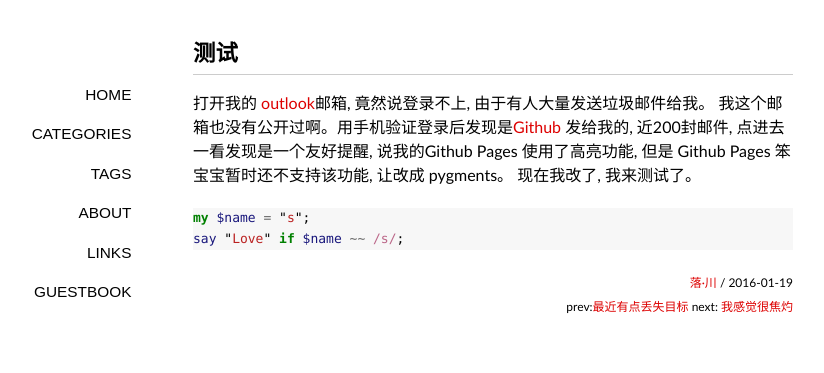
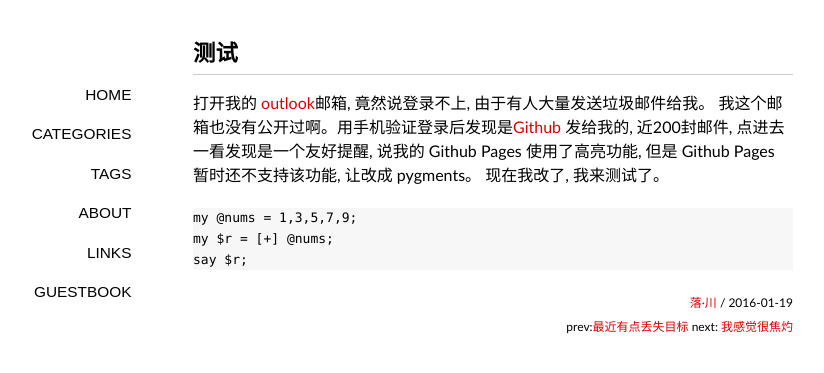
Before and after one commit to ohmyfish/ohmyfish.github.io, a Jekyll site: the page built from _posts/2016-01-19-测试.md, in a window 1280 px wide. Shown: the top 373 px of the page, without its empty margins (147-971 px from the left). Built offline with Jekyll 4.4.1, drawn with Linux system fonts in a browser that asks for light colours; nearby versions of some CDN libraries; some web fonts are replaced; library files that are not in the unit come from our copies; comment, search, counter and statistics services are not loaded.

````diff
--- a/_posts/2016-01-19-测试.md
+++ b/_posts/2016-01-19-测试.md
@@ -5,9 +5,10 @@ categories: [旧时光]
 tags: [旧时光]
 ---
 
-打开我的 [outlook]()邮箱, 竟然说登录不上, 由于有人大量发送垃圾邮件给我。 我这个邮箱也没有公开过啊。用手机验证登录后发现是[Github](https://github.com) 发给我的, 近200封邮件, 点进去一看发现是一个友好提醒, 说我的Github Pages 使用了高亮功能, 但是 Github Pages 笨宝宝暂时还不支持该功能, 让改成 pygments。 现在我改了, 我来测试了。
+打开我的 [outlook]()邮箱, 竟然说登录不上, 由于有人大量发送垃圾邮件给我。 我这个邮箱也没有公开过啊。用手机验证登录后发现是[Github](https://github.com) 发给我的, 近200封邮件, 点进去一看发现是一个友好提醒, 说我的 Github Pages 使用了高亮功能, 但是 Github Pages 暂时还不支持该功能, 让改成 pygments。 现在我改了, 我来测试了。
 
-```perl
-my $name = "s";
-say "Love" if $name ~~ /s/;
+```perl6
+my @nums = 1,3,5,7,9;
+my $r = [+] @nums;
+say $r;
 ```
````
